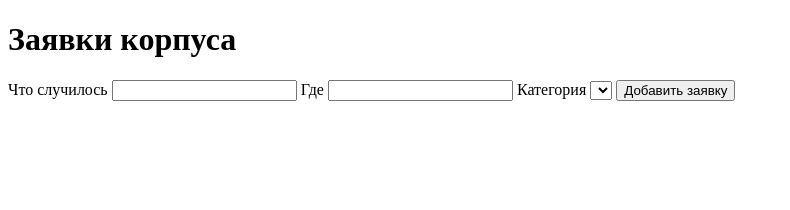
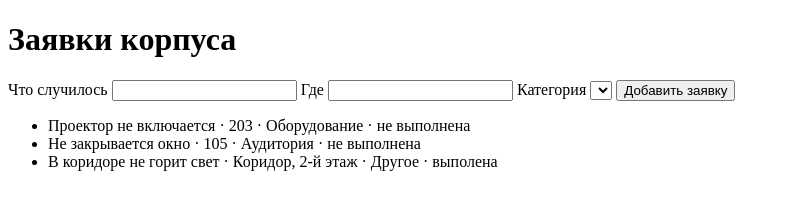
Before and after one commit to anyya1/-js-control-ticket-board, a plain HTML site: page index.html in a window 1280 px wide. Shown: the whole page, without its empty margins (0-790 px from the left). Drawn offline with Linux system fonts and the light colour scheme.

Commit message:
показываются заявки из массива

```diff
--- a/index.html
+++ b/index.html
@@ -16,8 +16,9 @@
 <label for="room">Где</label>
 <input id="room" type="text">
 
-<label for="category">Категория</label>
-<select id="category"></select>
+<label for="categoryselect">Категория</label>
+<select id="categoryselect"></select>
+
 
 <button id="pfzdrfbutton" type="button">Добавить заявку</button>
 
--- a/index.js
+++ b/index.js
@@ -1,6 +1,6 @@
 const title = document.getElementById(`title`)
 const room = document.getElementById(`room`)
-const category = document.getElementById(`category`)
+const categoryselect = document.getElementById(`categoryselect`)
 const pbutton = document.getElementById(`pfzdrfbutton`)
 const ticketList = document.getElementById(`ticketList`)
 const message = document.getElementById('message')
@@ -9,4 +9,25 @@ const tickets = [
     {title:`Проектор не включается`, room:`203`, category:`Оборудование`, done: false},
     {title:`Не закрывается окно`, room:`105`, category:`Аудитория`, done: false},
     {title:`В коридоре не горит свет`, room: `Коридор, 2-й этаж`, category:`Другое`, done: true }
-]
+];
+
+function rendertickets (){
+    ticketList.innerHTML = '';
+
+    tickets.forEach((ticket) => {
+
+        const li = document.createElement('li')
+        let statusText;
+        if(ticket.done === true){
+            statusText=`выполена`
+        }else{
+            statusText =`не выполнена`
+        }
+
+        li.textContent = `${ticket.title} · ${ticket.room} · ${ticket.category} · ${statusText}`;
+        ticketList.append(li);
+
+    });
+
+}
+rendertickets();
```
